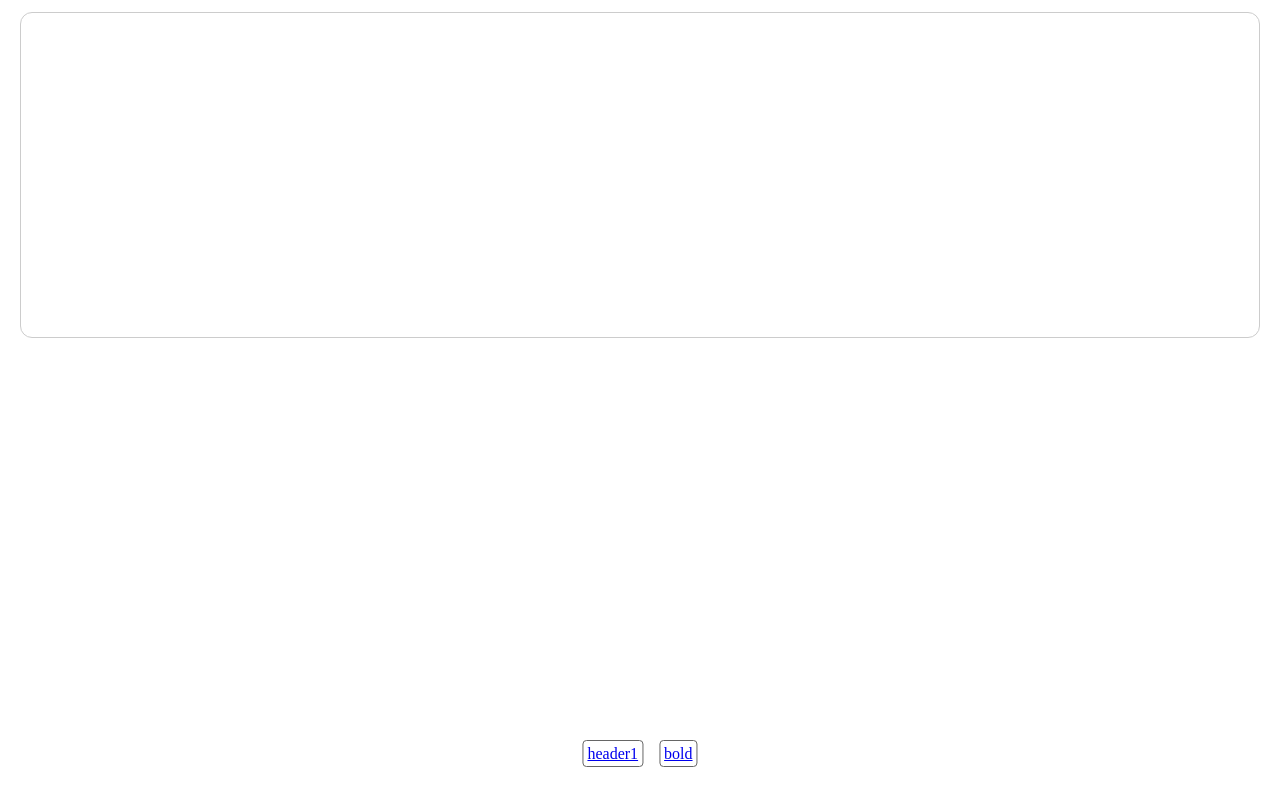
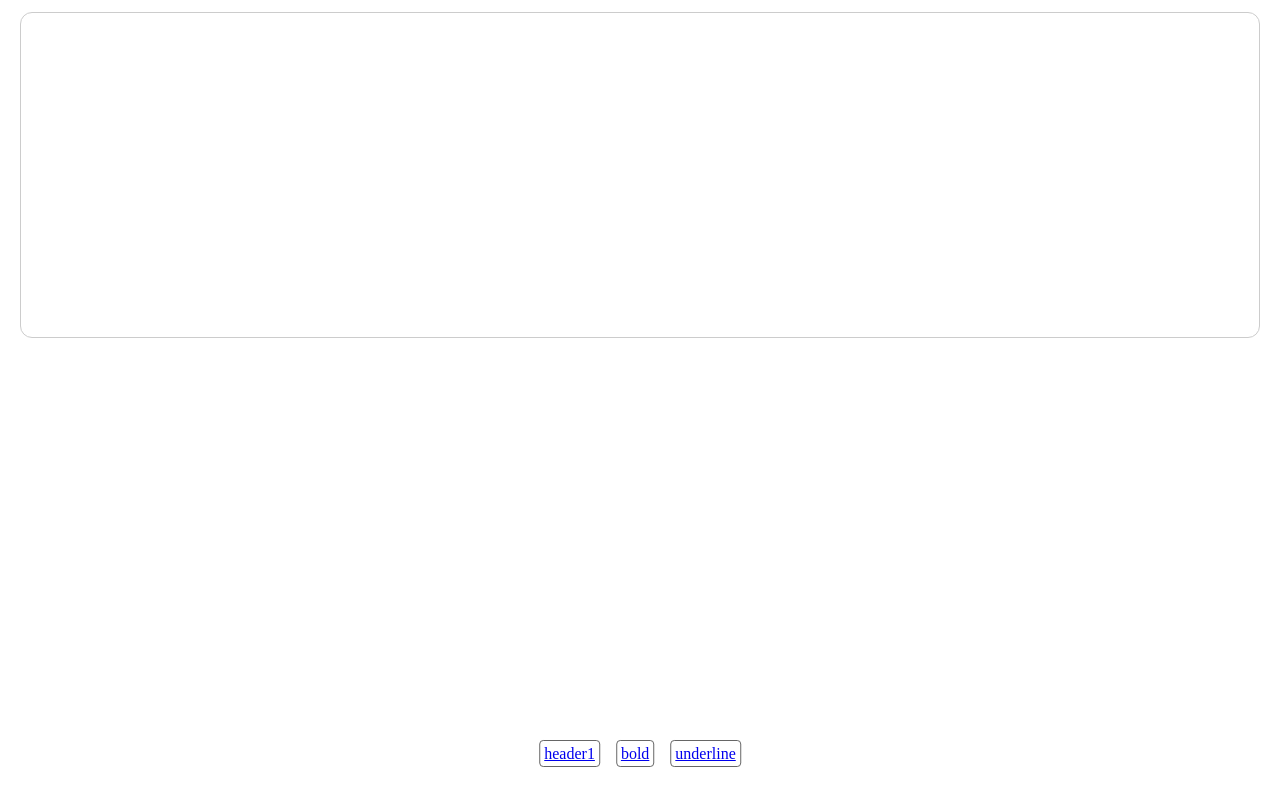
Before and after one commit to item-shop-jp/4v8, a React (Create React App) app: page / in a window 1280 px wide. Built offline with nearby package versions, Linux system fonts and the light colour scheme.

Commit message:
add underline

```diff
--- a/src/components/inlines/InlineText.tsx
+++ b/src/components/inlines/InlineText.tsx
@@ -12,6 +12,7 @@ interface InlineContentProps {
 
 const InlineContent = styled.span<InlineContentProps>`
   ${({ attributes: { bold } }) => bold && 'font-weight: bold'};
+  ${({ attributes: { underline } }) => underline && 'border-bottom: 0.05em solid'};
 `;
 
 export const InlineText = ({ inline, ...props }: Props) => {
--- a/src/components/toolbar/GlobalToolbar.tsx
+++ b/src/components/toolbar/GlobalToolbar.tsx
@@ -35,6 +35,14 @@ export const GlobalToolbar = React.memo(({ editor, ...props }: Props) => {
     [formats],
   );
 
+  const handleUnderline = React.useCallback(
+    (event: React.MouseEvent) => {
+      event.preventDefault();
+      editor.getModule('toolbar').formatInline({ underline: !formats?.underline });
+    },
+    [formats],
+  );
+
   const handleHeader1 = React.useCallback(
     (event: React.MouseEvent) => {
       event.preventDefault();
@@ -66,6 +74,9 @@ export const GlobalToolbar = React.memo(({ editor, ...props }: Props) => {
       <Button href="#" onClick={handleBold}>
         bold
       </Button>
+      <Button href="#" onClick={handleUnderline}>
+        underline
+      </Button>
     </Container>,
     document.body,
   );
```
